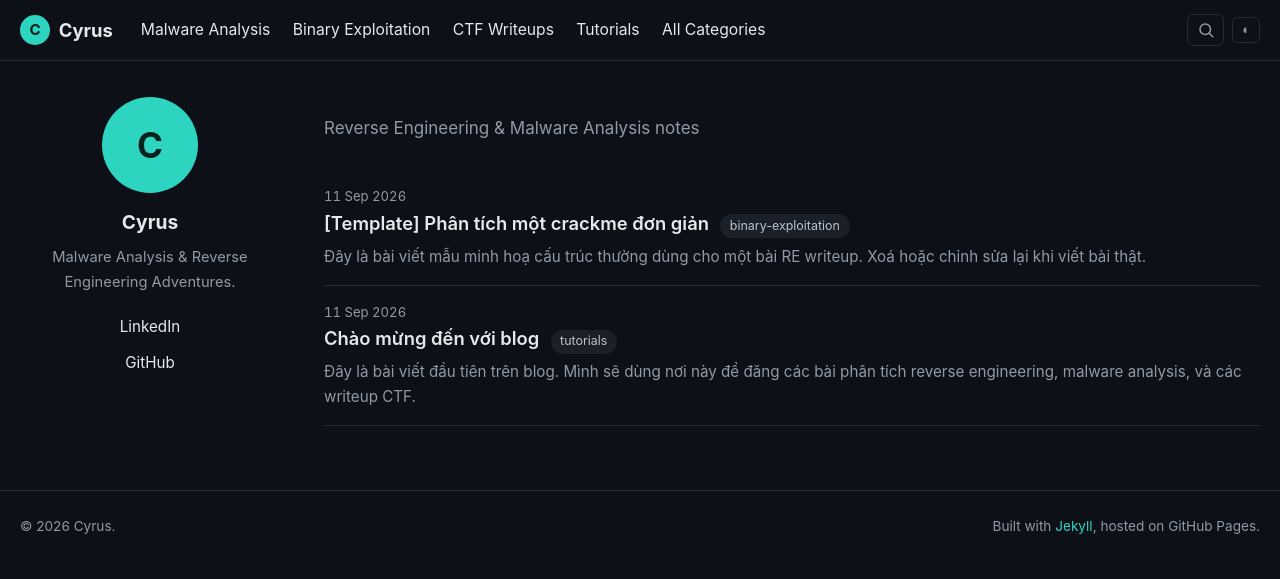
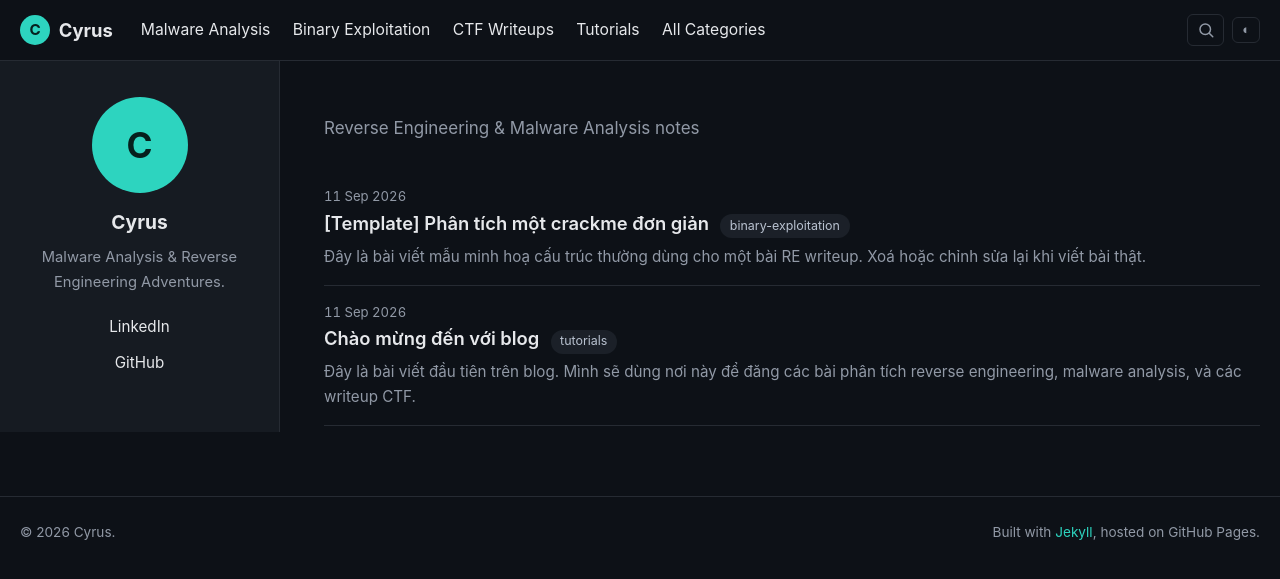
Before and after one commit to cyrus131/cyrus131.github.io, a Jekyll site: the page built from index.html, in a window 1280 px wide. Shown: the top 579 px of the page. Built offline with Jekyll 4.4.1, drawn with Linux system fonts in a browser that asks for light colours; the list of posts is cut into pages by our own code.

Commit message:
Fill sidebar dead space with a stretched panel; widen container to 1600px

```diff
--- a/assets/css/main.css
+++ b/assets/css/main.css
@@ -46,7 +46,7 @@ body {
 }
 
 .wrap {
-  max-width: 1400px;
+  max-width: 1600px;
   margin: 0 auto;
   padding: 0 1.25rem;
 }
@@ -63,7 +63,7 @@ a:hover { text-decoration: underline; }
   z-index: 20;
 }
 .nav-wrap {
-  max-width: 1400px;
+  max-width: 1600px;
   margin: 0 auto;
   padding: 0.9rem 1.25rem;
   display: flex;
@@ -151,17 +151,21 @@ a:hover { text-decoration: underline; }
 
 /* ---------- Body grid: sidebar + content ---------- */
 .body-wrap {
-  max-width: 1400px;
+  max-width: 1600px;
   margin: 0 auto;
-  padding: 2.25rem 1.25rem 4rem;
+  padding: 0 1.25rem 4rem;
   display: grid;
   grid-template-columns: 260px 1fr;
-  gap: 2.75rem;
-  align-items: start;
+  gap: 0 2.75rem;
 }
 
-.sidebar { position: sticky; top: 5.5rem; }
-.sidebar-inner { text-align: center; }
+.sidebar {
+  background: var(--bg-alt);
+  border-right: 1px solid var(--border);
+  margin-left: -1.25rem;
+  padding: 2.25rem 1.5rem 3rem;
+}
+.sidebar-inner { position: sticky; top: 4.75rem; text-align: center; }
 .avatar {
   width: 96px;
   height: 96px;
@@ -186,7 +190,7 @@ a:hover { text-decoration: underline; }
 .sidebar-links a { color: var(--text); font-size: .95rem; }
 .sidebar-links a:hover { color: var(--accent); text-decoration: none; }
 
-.page-content { min-width: 0; }
+.page-content { min-width: 0; padding-top: 2.25rem; }
 
 .home-intro {
   color: var(--text-muted);
@@ -356,11 +360,19 @@ pre code {
 }
 
 @media (max-width: 820px) {
-  .body-wrap { grid-template-columns: 1fr; }
-  .sidebar { position: static; }
-  .sidebar-inner { text-align: left; display: flex; align-items: center; gap: 1rem; }
+  .body-wrap { grid-template-columns: 1fr; padding-top: 1.5rem; }
+  .sidebar {
+    position: static;
+    background: none;
+    border-right: none;
+    border-bottom: 1px solid var(--border);
+    margin: 0 0 1.5rem;
+    padding: 0 0 1.5rem;
+  }
+  .sidebar-inner { position: static; text-align: left; display: flex; align-items: center; gap: 1rem; }
   .sidebar-bio { margin: 0; }
   .sidebar-links { display: flex; flex-wrap: wrap; gap: 0 1rem; margin-left: auto; }
+  .page-content { padding-top: 0; }
 }
 
 @media (max-width: 640px) {
```
